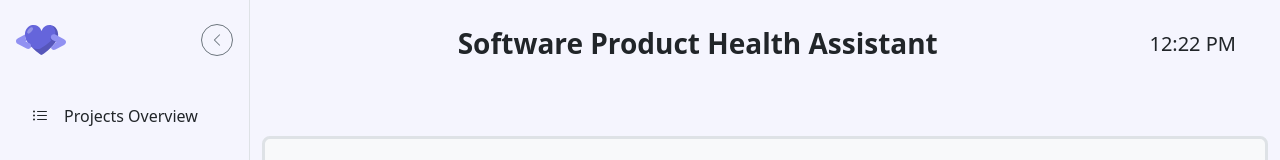
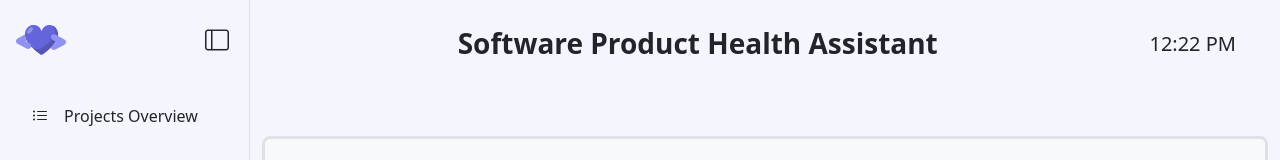
Before and after one commit to fraunhofer-iem/spha-ui, a Vue app: page /projects in a window 1280 px wide. Shown: the top 160 px of the page. Built offline with nearby package versions, Linux system fonts and the light colour scheme.

Commit message:
Refactor `Sidebar.vue` for improved styling and button interaction
- Adjusted dynamic styles for better cursor and button behavior.
- Updated collapse button with new icon and larger font size.
- Fixed minor formatting inconsistencies in script and template sections.

```diff
--- a/src/components/Sidebar.vue
+++ b/src/components/Sidebar.vue
@@ -1,5 +1,5 @@
 <script setup lang="ts">
-import { ref } from 'vue';
+import {ref} from 'vue';
 
 interface Props {
   activeView?: string;
@@ -31,7 +31,8 @@ const handleImageClick = () => {
 </script>
 
 <template>
-  <div class="sidebar border-end vh-100 position-fixed" :style="`width: ${isCollapsed ? '80px' : '250px'}; z-index: 1000;`">
+  <div class="sidebar border-end vh-100 position-fixed"
+       :style="`width: ${isCollapsed ? '80px' : '250px'}; z-index: 1000;`">
     <div class="mt-2 p-3 d-flex align-items-center justify-content-between">
       <img
           src="./../assets/img/SPHA_Icon_Light.svg"
@@ -39,13 +40,14 @@ const handleImageClick = () => {
           width="50"
           class="sidebar-logo"
           @click="handleImageClick"
-          :style="{ cursor: isCollapsed ? 'pointer' : 'default' }">
+          :style="{ cursor: isCollapsed ? 'e-resize' : 'default' }">
       <button
           v-if="!isCollapsed"
-          class="btn btn-outline-secondary btn-sm ms-2 collapse-btn"
+          class="btn  btn-sm ms-2 collapse-btn"
+          style="cursor:w-resize"
           @click="toggleSidebar"
           :title="isCollapsed ? 'Expand sidebar' : 'Collapse sidebar'">
-        <i :class="isCollapsed ? 'bi bi-chevron-right' : 'bi bi-chevron-left'"></i>
+        <i class="bi bi-layout-sidebar" style="font-size: 1.5rem"></i>
       </button>
     </div>
     <div class="p-3">
```
